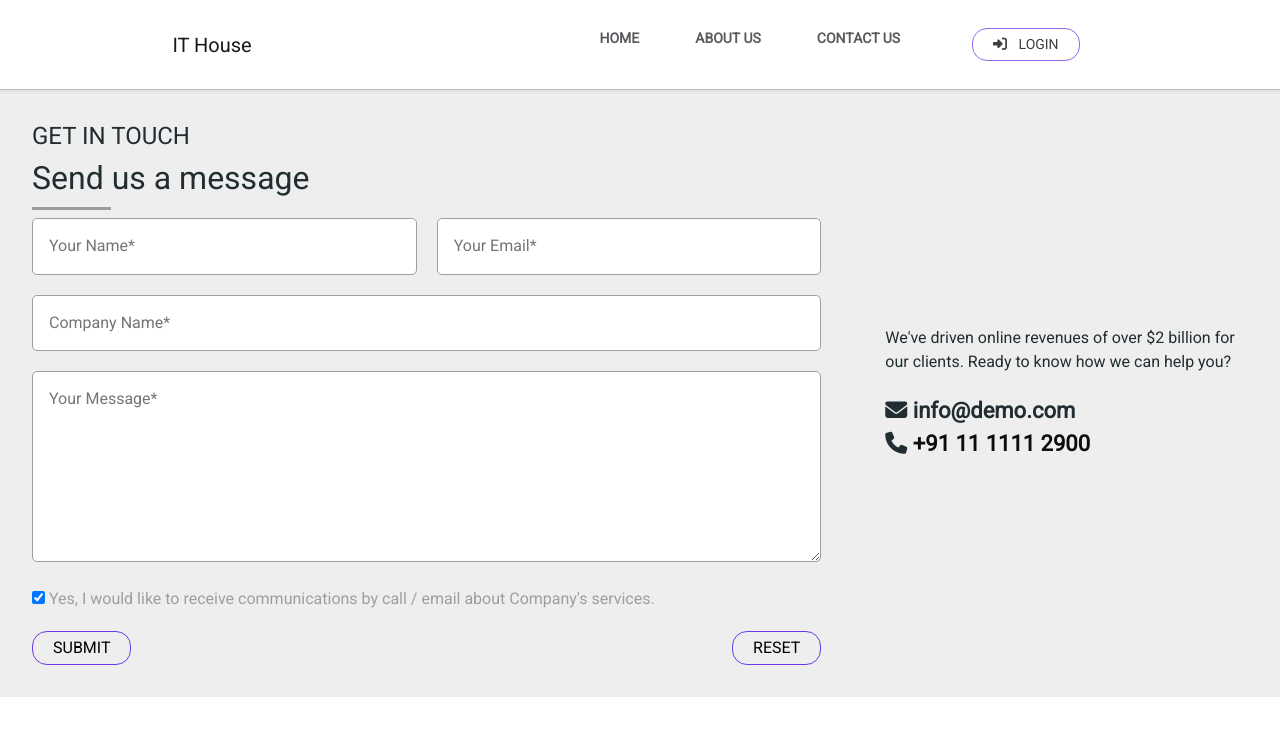
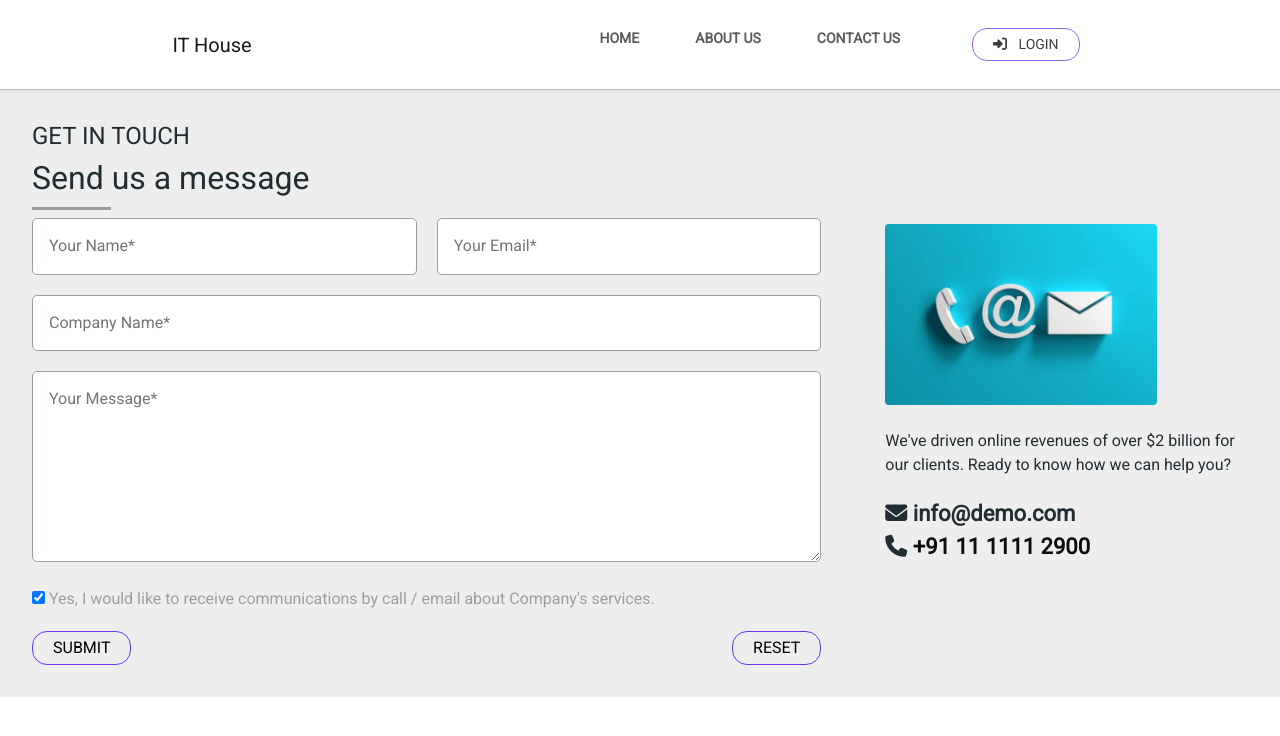
Before and after one commit to JRnihar/test-react-project, a React (Create React App) app: page /contact_us in a window 1280 px wide. Shown: the top 736 px of the page. Built offline with nearby package versions, Linux system fonts and the light colour scheme; no server answers.

Commit message:
update home page

```diff
--- a/src/Components/About/AboutUs.js
+++ b/src/Components/About/AboutUs.js
@@ -1,5 +1,6 @@
 import React from 'react';
 import './AboutUS.css'
+import cartoon_img from '../../images/woman-cartoon-character-portrait-brunette-female-round-line-icon-free-vector.jpg'
 
 const AboutUs = () => {
     return (
@@ -57,7 +58,7 @@ const AboutUs = () => {
 
                         <div class="col-lg-6">
                             <div class="member d-flex align-items-start">
-                                <div class="pic"><img src="https://www.pngfind.com/pngs/m/467-4675403_png-file-blank-person-transparent-png.png" class="img-fluid" alt=""/></div>
+                                <div class="pic"><img src={cartoon_img} class="img-fluid" alt=""/></div>
                                 <div class="member-info">
                                     <p class="member-heading">John Doe</p>
                                     <span>Chief Executive Officer</span>
@@ -74,7 +75,7 @@ const AboutUs = () => {
 
                         <div class="col-lg-6 mt-4 mt-lg-0">
                             <div class="member d-flex align-items-start">
-                                <div class="pic"><img src="https://www.pngfind.com/pngs/m/467-4675403_png-file-blank-person-transparent-png.png" class="img-fluid" alt=""/></div>
+                                <div class="pic"><img src={cartoon_img} class="img-fluid" alt=""/></div>
                                 <div class="member-info">
                                     <p class="member-heading">Jane Doe</p>
                                     <span>Product Manager</span>
@@ -91,7 +92,7 @@ const AboutUs = () => {
 
                         <div class="col-lg-6 mt-4">
                             <div class="member d-flex align-items-start">
-                                <div class="pic"><img src="https://www.pngfind.com/pngs/m/467-4675403_png-file-blank-person-transparent-png.png" class="img-fluid" alt=""/></div>
+                                <div class="pic"><img src={cartoon_img} class="img-fluid" alt=""/></div>
                                 <div class="member-info">
                                     <p class="member-heading">John Doe</p>
                                     <span>CTO</span>
@@ -108,7 +109,7 @@ const AboutUs = () => {
 
                         <div class="col-lg-6 mt-4">
                             <div class="member d-flex align-items-start">
-                                <div class="pic"><img src="https://www.pngfind.com/pngs/m/467-4675403_png-file-blank-person-transparent-png.png" class="img-fluid" alt=""/></div>
+                                <div class="pic"><img src={cartoon_img}class="img-fluid" alt=""/></div>
                                 <div class="member-info">
                                     <p class="member-heading">Jane Doe</p>
                                     <span>Accountant</span>
--- a/src/Components/Contact/ContactUs.js
+++ b/src/Components/Contact/ContactUs.js
@@ -1,5 +1,6 @@
 import React from 'react';
 import './ContactUS.css'
+import contact_img from "../../images/istockphoto-1129113667-612x612.jpg"
 
 const ContactUs = () => {
     return (
@@ -39,8 +40,11 @@ const ContactUs = () => {
                     </div>
 
                     <div class="contacts contact-wrapper">
+                        <div>
+                            <img className='w-75 rounded' src={contact_img} alt="" />
+                        </div>
 
-                        <ul>
+                        <ul className='mt-4'>
                             <li>We've driven online revenues of over <span class="highlight-text-grey">$2
                                 billion</span> for our clients. Ready to know
                                 how we can help you?</li>
```
Also changed, not shown: src/images/istockphoto-1129113667-612x612.jpg (added), src/images/woman-cartoon-character-portrait-brunette-female-round-line-icon-free-vector.jpg (added).
